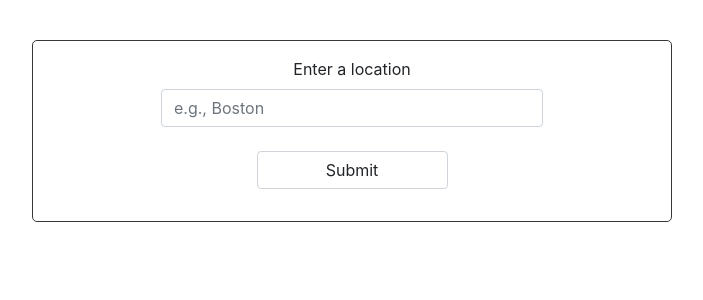
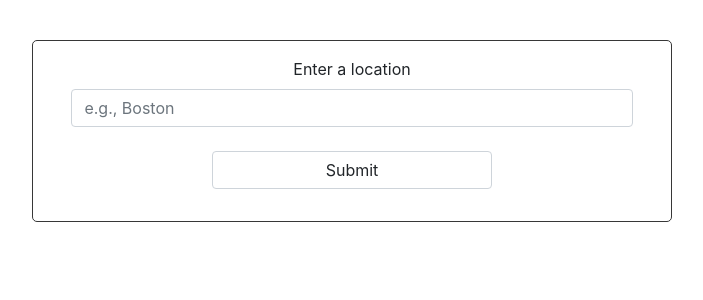
Before and after one commit to ambaye18/cs411-a5-team5, a React (Create React App) app in the folder frontend/: page / in a window 1280 px wide. Shown: the top 300 px of the page, without its empty margins (288-991 px from the left). Built offline with nearby package versions, Linux system fonts and the light colour scheme.

Commit message:
form css

```diff
--- a/frontend/src/components/UserForm.js
+++ b/frontend/src/components/UserForm.js
@@ -40,7 +40,7 @@ export default function UserForm() {
             <Form onSubmit={handleSubmit}>
                 <Form.Group controlId="formLocation">
                     <Form.Label>Enter a location</Form.Label>
-                    <Form.Control required type="text" placeholder="e.g., Boston" value={location} onChange={(e) => setLocation(e.target.value)}/>
+                    <Form.Control className="formInput" required type="text" placeholder="e.g., Boston" value={location} onChange={(e) => setLocation(e.target.value)}/>
                 </Form.Group>
                 <Form.Group controlId="formSubmit" className="btnSubmit">
                     <Form.Control type="submit" value="Submit"/>
@@ -50,10 +50,10 @@ export default function UserForm() {
             <br></br>
             {data.location ?
             <div style={{textAlign: 'center'}}>
-                <h3>Current location: {data.location}</h3>
-                <h3>Current weather: {data.weather}</h3>
-                <h3>Sentiment Value (0-1): {data.sentiment}</h3>
-                <h3>Generated playlist: <a href={data.playlist} target='_blank'>{data.playlist}</a></h3>
+                <p>Current location: {data.location}</p>
+                <p>Current weather: {data.weather}</p>
+                <p>Sentiment Value (0-1): {data.sentiment}</p>
+                <p>Generated playlist: <a href={data.playlist} target='_blank'>{data.playlist}</a></p>
             </div>
             :
             (loading ? <Spinner animation="border" variant="primary" /> : null)
--- a/frontend/src/components/style.css
+++ b/frontend/src/components/style.css
@@ -4,8 +4,8 @@
     margin-top: 5vh;
     padding-top: 2vh;
     padding-bottom: 1vh;
-    padding-left: 10%;
-    padding-right: 10%;
+    padding-left: 3%;
+    padding-right: 3%;
     border: 1px solid rgb(55, 55, 55);
     border-radius: 5px;
 }
```
Also changed, not shown: 1 other file (tests, documents, lock files or other folders).
